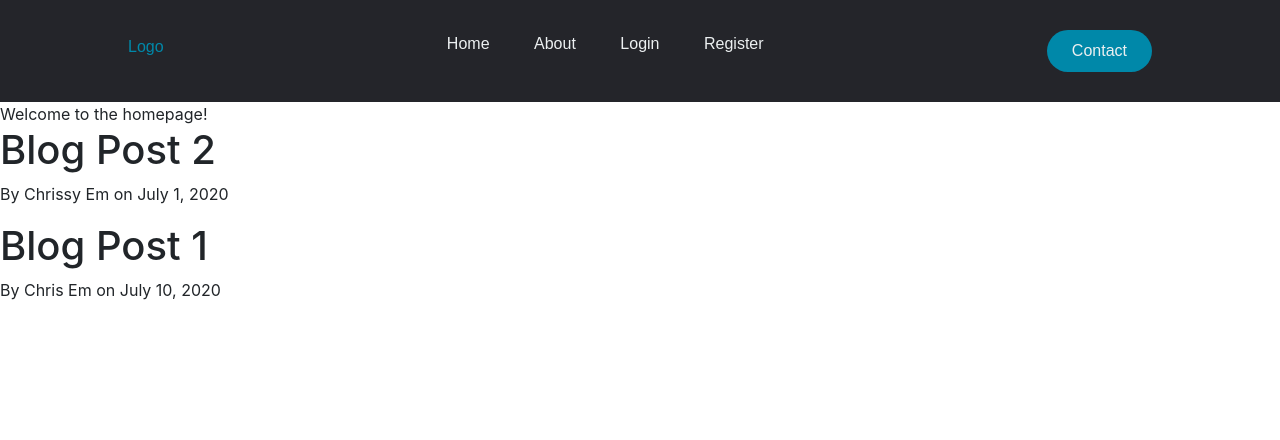
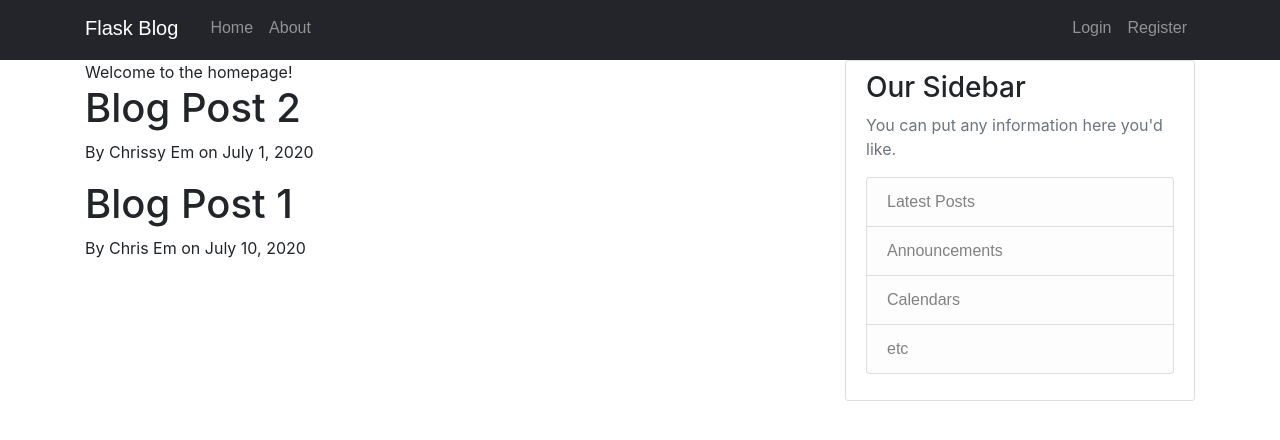
Before and after one commit to Christinekrm02/Blog-App, a Flask app: page / in a window 1280 px wide. Shown: the top 440 px of the page. Run offline with Flask 2, Linux system fonts and the light colour scheme; some libraries are stand-ins or nearby versions.

Commit message:
Finally understood bootstrap to re-add. TODO: change styles

```diff
--- a/templates/base.html
+++ b/templates/base.html
@@ -12,21 +12,47 @@
 
 
 </head>
-
-    <header>
-      <!-- <img src="/Images/jeffery-erhunse-BQMZ5ligqps-unsplash.jpg" alt="logo" class="logo"> -->
-      <h6 class="logo">Logo</h6>
-
-       <nav>
-           <ul class="nav-links">
-               <li><a href="#">Home</a></li>
-               <li><a href="#">About</a></li>
-               <li><a href="#">Login</a></li>
-               <li><a href="#">Register</a></li>
+<header class="site-header">
+  <nav class="navbar navbar-expand-md navbar-dark bg-steel fixed-top">
+    <div class="container">
+      <a class="navbar-brand mr-4" href="/">Flask Blog</a>
+      <button class="navbar-toggler" type="button" data-toggle="collapse" data-target="#navbarToggle" aria-controls="navbarToggle" aria-expanded="false" aria-label="Toggle navigation">
+        <span class="navbar-toggler-icon"></span>
+      </button>
+      <div class="collapse navbar-collapse" id="navbarToggle">
+        <div class="navbar-nav mr-auto">
+          <a class="nav-item nav-link" href="/">Home</a>
+          <a class="nav-item nav-link" href="/about">About</a>
+        </div>
+        <!-- Navbar Right Side -->
+        <div class="navbar-nav">
+          <a class="nav-item nav-link" href="/login">Login</a>
+          <a class="nav-item nav-link" href="/register">Register</a>
+        </div>
+      </div>
+    </div>
+  </nav>
+</header>
+   <main role="main" class="container">
+   <div class="row">
+    <div class="col-md-8">
+      {% block content %}{% endblock %}
+    </div>
+    <div class="col-md-4">
+      <div class="content-section">
+        <h3>Our Sidebar</h3>
+        <p class='text-muted'>You can put any information here you'd like.
+          <ul class="list-group">
+            <li class="list-group-item list-group-item-light">Latest Posts</li>
+            <li class="list-group-item list-group-item-light">Announcements</li>
+            <li class="list-group-item list-group-item-light">Calendars</li>
+            <li class="list-group-item list-group-item-light">etc</li>
           </ul>
-       </nav>
-       <a href="#" class="cta"><button>Contact</button></a>
-   </header>
+        </p>
+      </div>
+    </div>
+  </div>
+</main>
 {% with messages = get_flashed_messages(with_categories=true) %}
 {% if messages %}
   {% for category, message in messages %}
@@ -36,8 +62,6 @@
   {% endfor %}
 {% endif %}
 {% endwith %}
-   {% block content%}{%endblock%}
-
    <script src="https://code.jquery.com/jquery-3.5.1.slim.min.js" integrity="sha384-DfXdz2htPH0lsSSs5nCTpuj/zy4C+OGpamoFVy38MVBnE+IbbVYUew+OrCXaRkfj" crossorigin="anonymous"></script>
    <script src="https://cdn.jsdelivr.net/npm/popper.js@1.16.1/dist/umd/popper.min.js" integrity="sha384-9/reFTGAW83EW2RDu2S0VKaIzap3H66lZH81PoYlFhbGU+6BZp6G7niu735Sk7lN" crossorigin="anonymous"></script>
    <script src="https://stackpath.bootstrapcdn.com/bootstrap/4.5.2/js/bootstrap.min.js" integrity="sha384-B4gt1jrGC7Jh4AgTPSdUtOBvfO8shuf57BaghqFfPlYxofvL8/KUEfYiJOMMV+rV" crossorigin="anonymous"></script>
```
Lines whose indentation alone changed are shown as unchanged.
